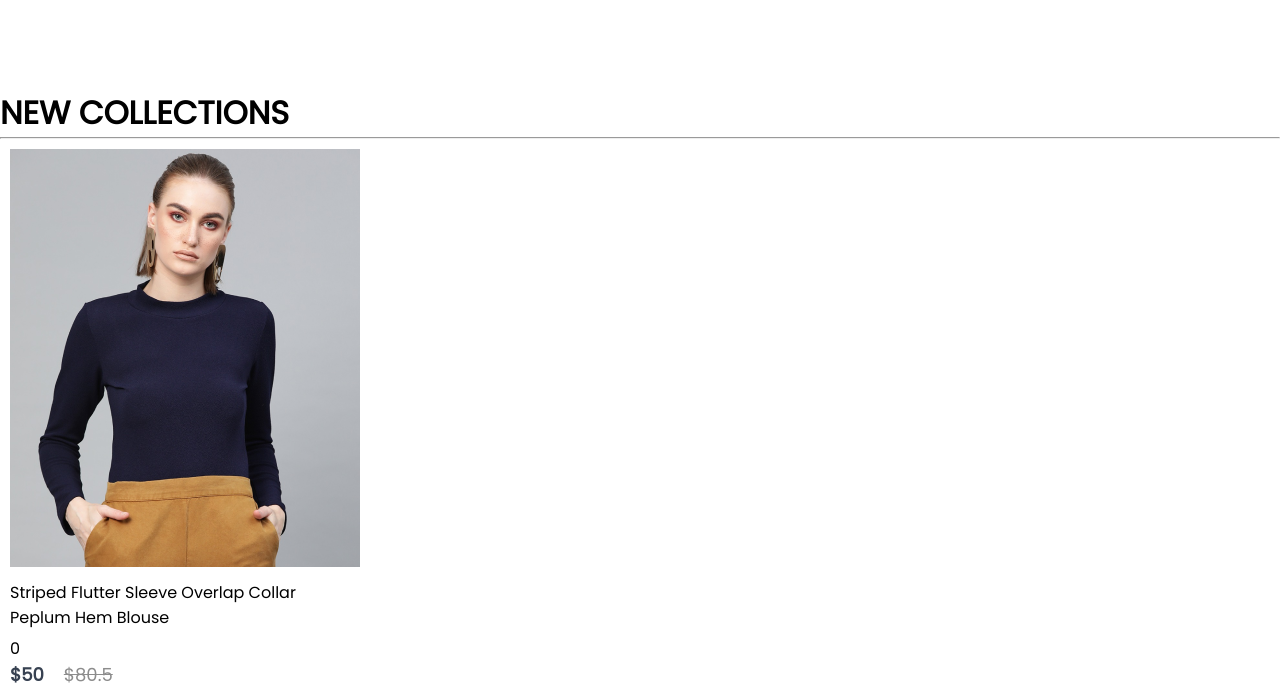
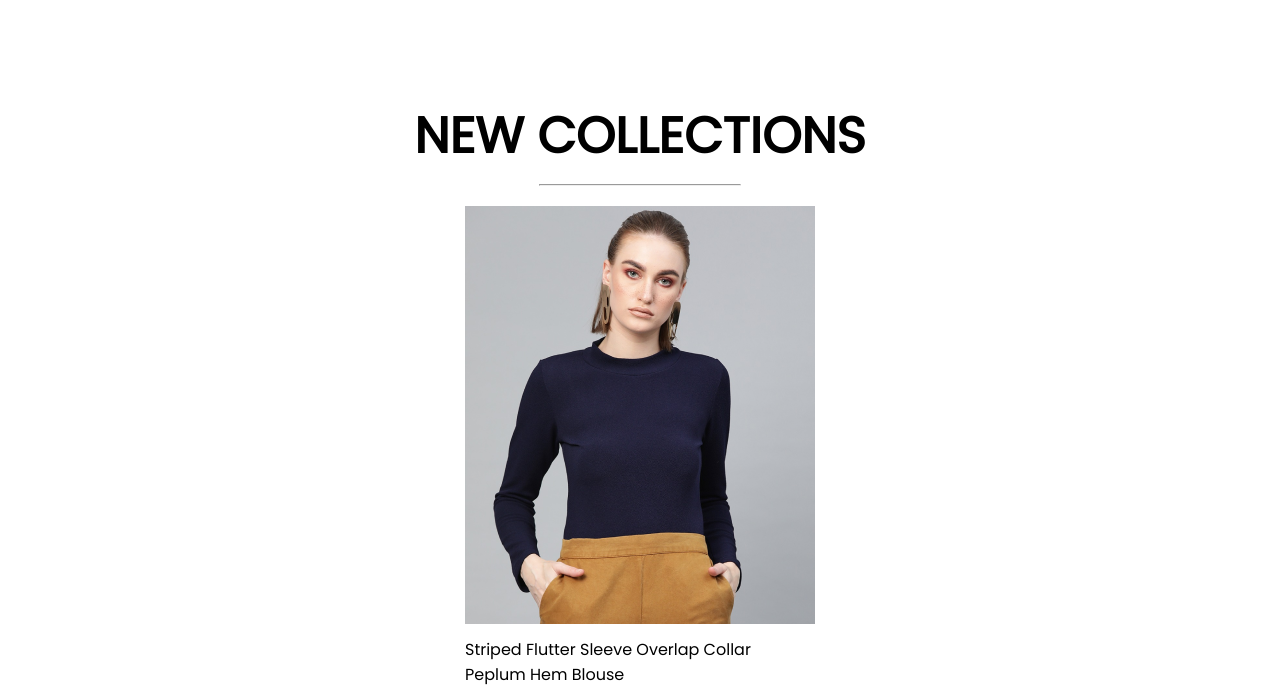
Before and after one commit to SanDevil23/e_commerce_frontend, a React (Create React App) app: page / in a window 1280 px wide. Shown: the part 2478-3175 px from the top of the page. Built offline with nearby package versions, Linux system fonts and the light colour scheme.

Commit message:
collection fixed

```diff
--- a/src/Components/NewCollections/NewCollections.css
+++ b/src/Components/NewCollections/NewCollections.css
@@ -0,0 +1,27 @@
+.new-collections{
+    display: flex;
+    flex-direction: column;
+    align-items: center;
+    gap: 10px;
+    height: 90vh;
+    margin: 10em 10px;
+}
+
+.new-collections h1{
+    color: black;
+    font-size: 50px;
+    font-weight: 600;
+}
+
+.new-collections hr{
+    width: 200px;
+    height: 6px;
+    border-radius: 10px;
+    background: black;
+}
+
+.new-collections-item{
+    margin-top: 50px;
+    display: flex;
+
+}
```
